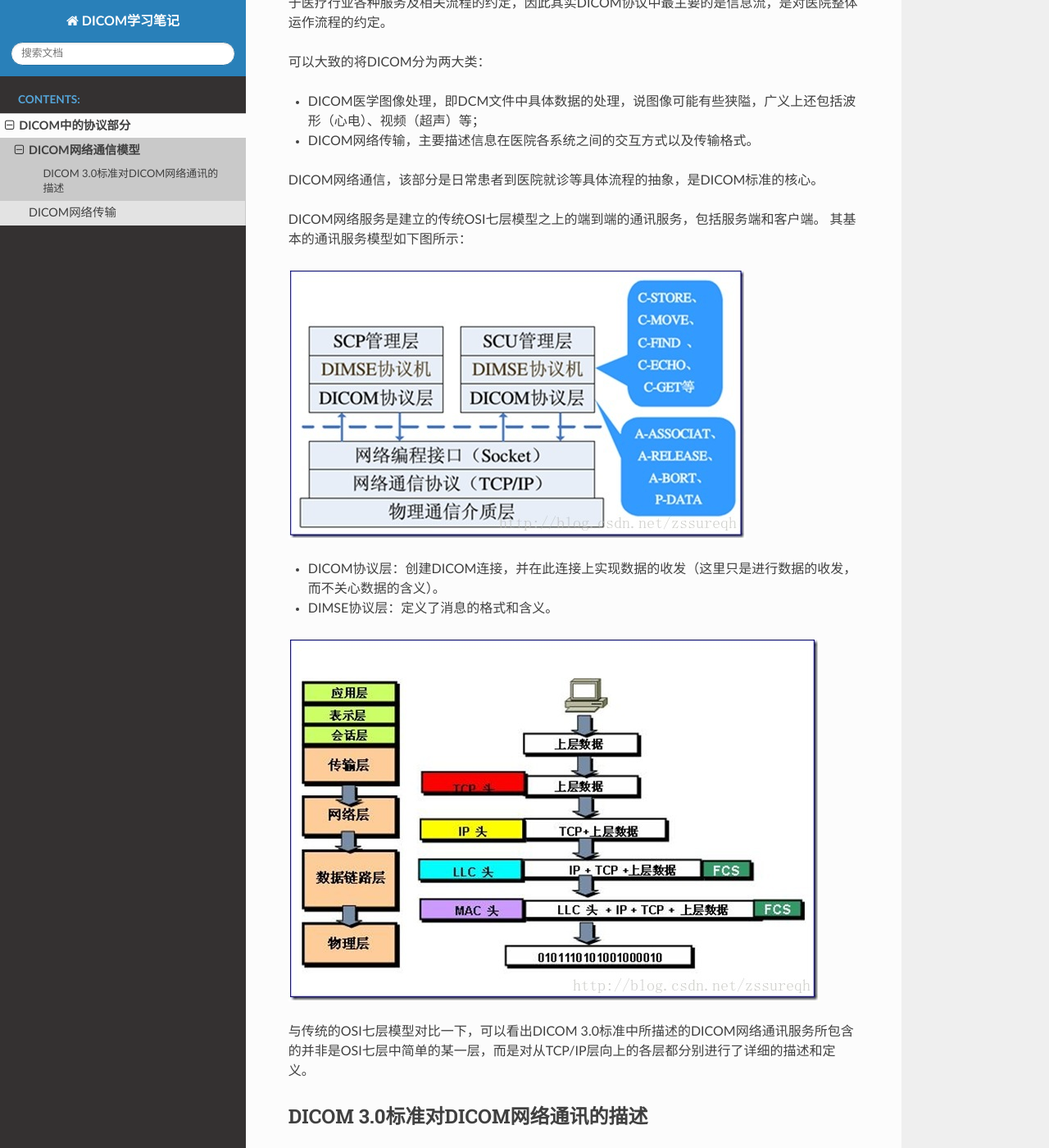
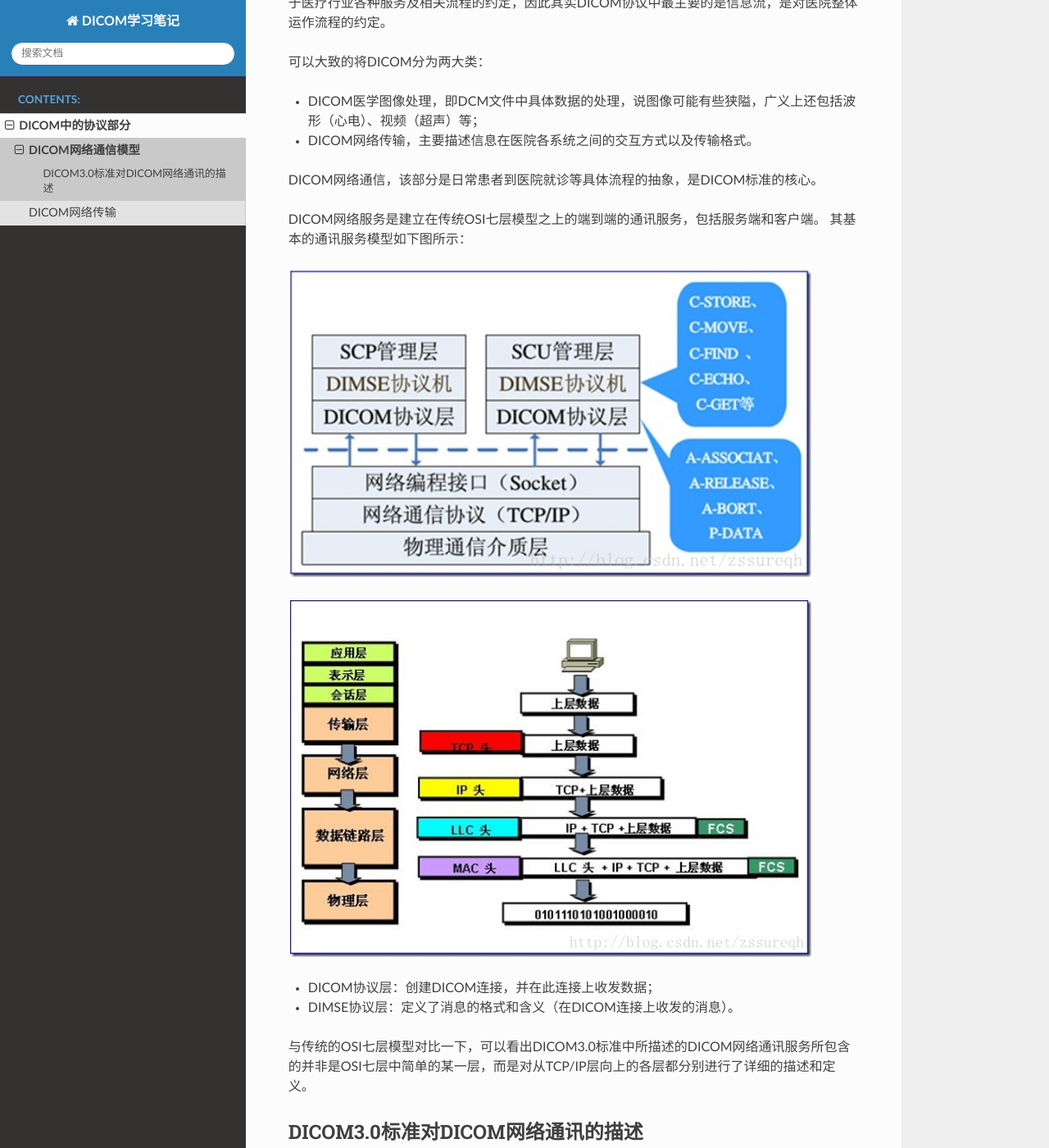
Before and after one commit to My-LearningNotes/DICOM, a Sphinx documentation site: the page built from source/protocol/network_communication_model.rst, in a window 1280 px wide and 1400 px high, scrolled down 224 px. Shown: the whole window at 82% size. Built offline with Sphinx 7.4.7 and the Read the Docs theme 2.0.0, drawn with Linux system fonts in a browser that asks for light colours.

Commit message:
更新关于DICOM网络通讯的笔记

```diff
--- a/source/protocol/network_communication_model.rst
+++ b/source/protocol/network_communication_model.rst
@@ -13,26 +13,31 @@ DICOM协议更多的是关于医疗行业各种服务及相关流程的约定，
 DICOM网络通信，该部分是日常患者到医院就诊等具体流程的抽象，是DICOM标准的核心。
 
 
-DICOM网络服务是建立的传统OSI七层模型之上的端到端的通讯服务，包括服务端和客户端。
+DICOM网络服务是建立在传统OSI七层模型之上的端到端的通讯服务，包括服务端和客户端。
 其基本的通讯服务模型如下图所示：
 
-.. image:: images/communication_model_1.jpeg
+.. image:: images/DICOM_Communication_Model_1.jpeg
+    :width: 640
 
-* DICOM协议层：创建DICOM连接，并在此连接上实现数据的收发（这里只是进行数据的收发，而不关心数据的含义）。
-* DIMSE协议层：定义了消息的格式和含义。
+.. image:: images/DICOM_Communication_Model_2.jpeg
+    :width: 640
 
-.. image:: images/communication_model_2.jpeg
+* DICOM协议层：创建DICOM连接，并在此连接上收发数据；
+* DIMSE协议层：定义了消息的格式和含义（在DICOM连接上收发的消息）。
 
-与传统的OSI七层模型对比一下，可以看出DICOM 3.0标准中所描述的DICOM网络通讯服务所包含的并非是OSI七层中简单的某一层，而是对从TCP/IP层向上的各层都分别进行了详细的描述和定义。
+与传统的OSI七层模型对比一下，可以看出DICOM3.0标准中所描述的DICOM网络通讯服务所包含的并非是OSI七层中简单的某一层，而是对从TCP/IP层向上的各层都分别进行了详细的描述和定义。
 
 
-DICOM 3.0标准对DICOM网络通讯的描述
-----------------------------------
+DICOM3.0标准对DICOM网络通讯的描述
+---------------------------------
 
 下面是DICOM 3.0标准中的几个附图，首先从整体上对DICOM网络通讯有一个认识：
 
-.. image:: images/communication_model_3.jpeg
-.. image:: images/communication_model_4.jpeg
+.. image:: images/DICOM_Communication_Model_3.jpeg
+    :width: 640
+
+.. image:: images/DICOM_Communication_Model_4.jpeg
+    :width: 640
 
 可以看出，DICOM通讯模型是建立在TCP/IP层之上的，最底层的是DICOM Upper Layer Protocol，该部分主要负责与TCP相对接，在此之上就是DICOM3.0标准给出的DICOM通讯模型。
 与OSI七层模型对比可知，DICOM通讯模型涵盖了会话层（Session）、表示层（Presentation）和应用层（Application）。
@@ -41,9 +46,12 @@ DICOM 3.0标准对DICOM网络通讯的描述
 
 下面给出一个更全面的结构示意图：
 
-.. image:: images/communication_model_5.jpeg
+.. image:: images/DICOM_Communication_Model_5.jpeg
+    :width: 640
+
 
 ******
+
 
 参考文章：
 
```
Also changed, not shown: source/protocol/network_communication_transfer.rst (+118 -13 lines), source/protocol/images/A-ASSOCIATE_Request_Wireshark.png (added), source/protocol/images/A-ASSOCIATE_Response_Wireshark.png (added), source/protocol/images/A-RELEASE_Request_Wireshark.png (added), source/protocol/images/A-RELEASE_Response_Wireshark.png (added), source/protocol/images/DICOM_Communication_Model_1.jpeg (renamed from source/protocol/images/communication_model_1.jpeg), source/protocol/images/DICOM_Communication_Model_2.jpeg (renamed from source/protocol/images/communication_model_2.jpeg), source/protocol/images/DICOM_Communication_Model_3.jpeg (renamed from source/protocol/images/communication_model_3.jpeg), source/protocol/images/DICOM_Communication_Model_4.jpeg (renamed from source/protocol/images/communication_model_4.jpeg), source/protocol/images/DICOM_Communication_Model_5.jpeg (renamed from source/protocol/images/communication_model_5.jpeg), source/protocol/images/DICOM_Worklist_Wireshark.png (added), source/protocol/images/P-DATA_Request_CommandSet_Wireshark.png (added), source/protocol/images/P-DATA_Request_DataSet_Wireshark.png (added), source/protocol/images/P-DATA_Response_CommandSet_Wireshark.png (added), 2 more files, 1 other file.
